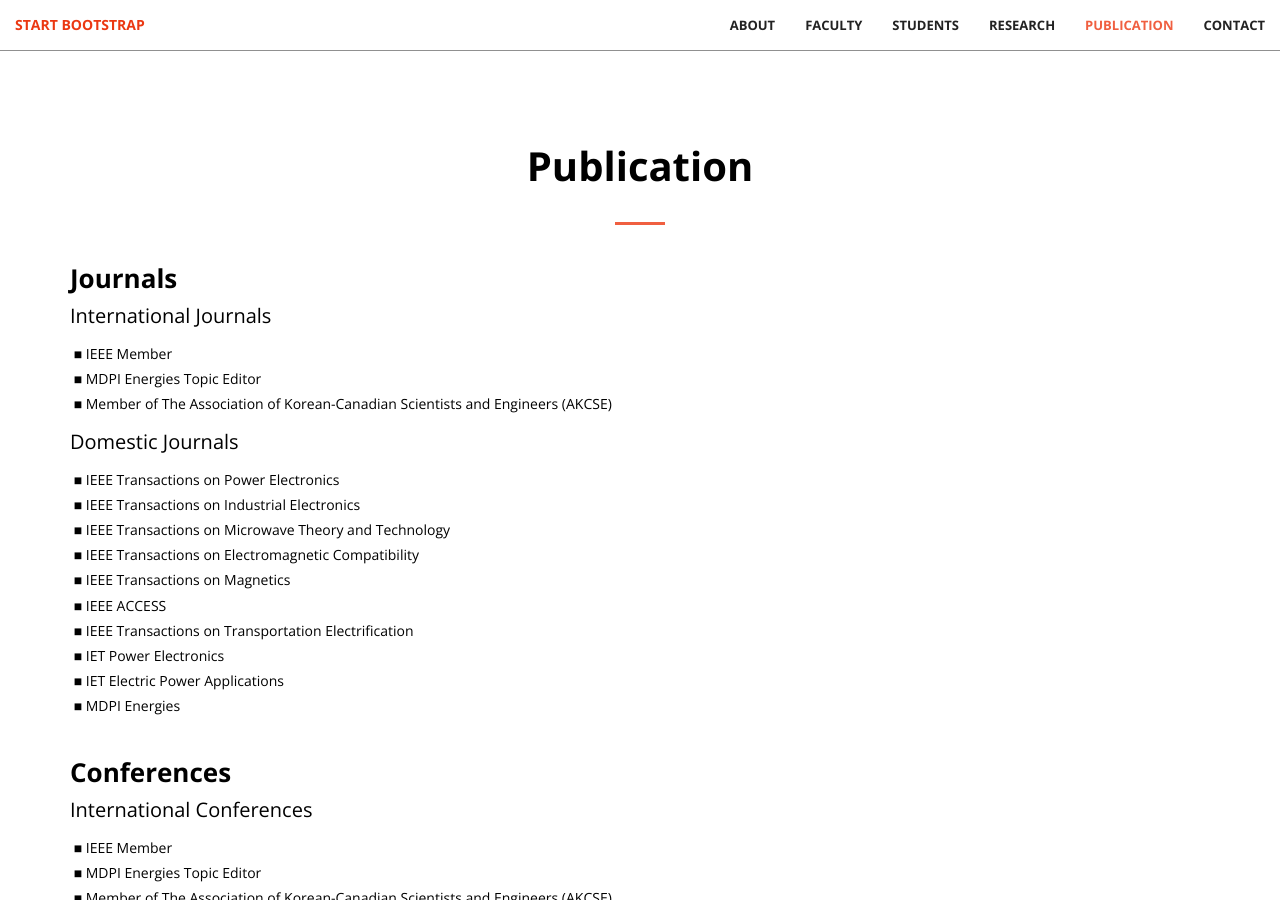
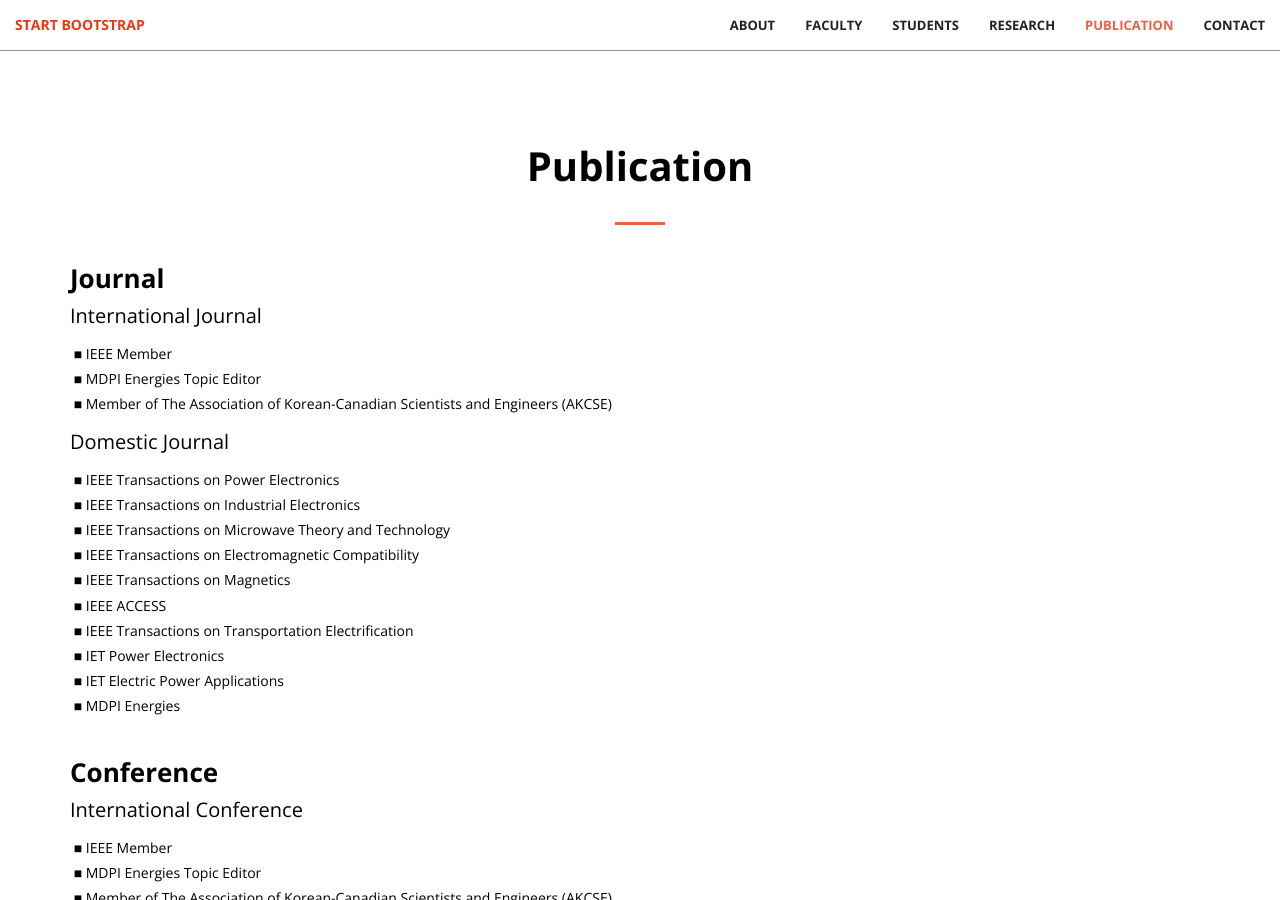
Before and after one commit to dwKim88/AEL, a Jekyll site: the page built from index.html, in a window 1280 px wide and 900 px high, scrolled down 4535 px. Built offline with Jekyll 4.4.1, drawn with Linux system fonts in a browser that asks for light colours; some of the changed text lies outside the part shown.

Commit message:
Update services.html

```diff
--- a/_includes/services.html
+++ b/_includes/services.html
@@ -20,10 +20,10 @@
             <div class="col-md-12 text-left">
                 <h2>
                     <p style="line-height: 1.0; color:black; font-size:26px;">
-                        <B> Journals </B>
+                        <B> Journal </B>
                     </p>
                     <p style="line-height: 0.5; color:black; font-size:20px;">
-                        International Journals
+                        International Journal
                     </p>
                     <p style="line-height: 1.8; color:black; font-size:14px;">
                         &nbsp;■ IEEE Member<br>
@@ -32,7 +32,7 @@
                     </p>
 
                     <p style="line-height: 0.5; color:black; font-size:20px;">
-                        Domestic Journals
+                        Domestic Journal
                     </p>
                     <p style="line-height: 1.8; color:black; font-size:14px;">
                         &nbsp;■ IEEE Transactions on Power Electronics<br>
@@ -56,10 +56,10 @@
             <div class="col-md-12 text-left">
                 <h2>
                     <p style="line-height: 1.0; color:black; font-size:26px;">
-                        <B> Conferences </B>
+                        <B> Conference </B>
                     </p>
                     <p style="line-height: 0.5; color:black; font-size:20px;">
-                        International Conferences
+                        International Conference
                     </p>
                     <p style="line-height: 1.8; color:black; font-size:14px;">
                         &nbsp;■ IEEE Member<br>
@@ -68,7 +68,7 @@
                     </p>
 
                     <p style="line-height: 0.5; color:black; font-size:20px;">
-                        Domestic Conferences
+                        Domestic Conference
                     </p>
                     <p style="line-height: 1.8; color:black; font-size:14px;">
                         &nbsp;■ IEEE Transactions on Power Electronics<br>
```
